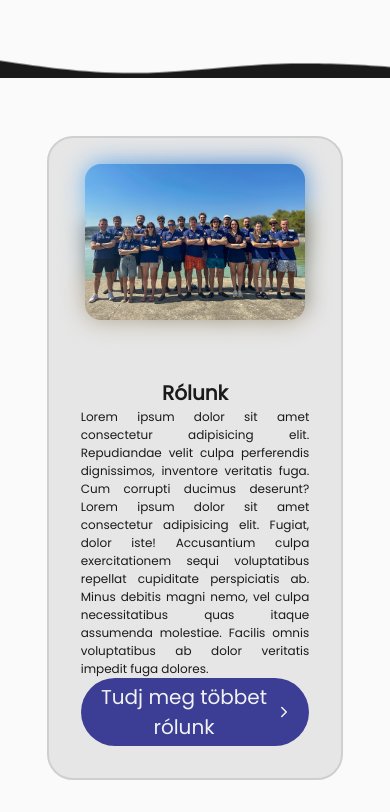
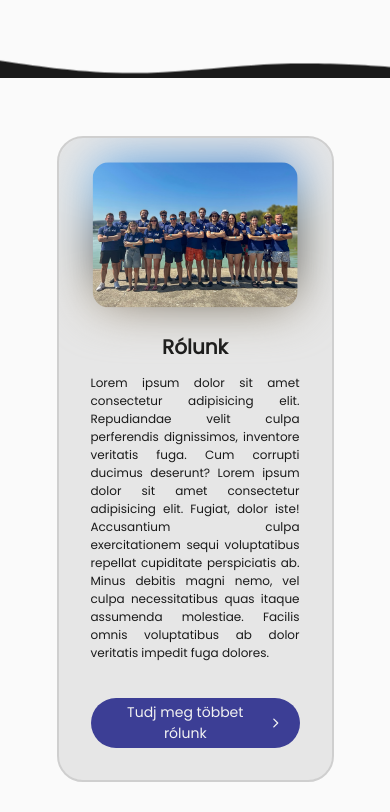
Before and after one commit to D0dzs/sbt-frontend-preview, a Next.js app: page / in a window 390 px wide. Shown: the part 559-1371 px from the top of the page. Built offline with nearby package versions, Linux system fonts and the light colour scheme; what tailwindcss-animated would draw is missing.

Commit message:
chore: refine home page layout and mode switch styling
- Adjusted home page image positioning and responsiveness
- Updated mode switch icon order and styling
- Improved layout spacing and image blur effect

```diff
--- a/app/components/ModeSwitch.jsx
+++ b/app/components/ModeSwitch.jsx
@@ -27,8 +27,8 @@ export function ModeToggle() {
         <div
           className={`bg-bme-white absolute z-1 ml-auto h-6 w-6 translate-x-0 rounded-full ${theme === 'dark' && 'translate-x-[175%]'}`}
         />
-        <MoonIcon size={16} stroke="white" />
-        <SunIcon size={16} stroke="black" />
+        <SunIcon size={16} stroke="white" />
+        <MoonIcon size={16} stroke="black" />
       </div>
     </div>
   );
--- a/app/page.jsx
+++ b/app/page.jsx
@@ -22,14 +22,18 @@ export default function Home() {
       <SectionLayout className={'grid justify-center p-8 pt-16 lg:pt-32'}>
         <Container
           className={
-            'grid h-full w-[75vw] grid-flow-row grid-rows-1 p-0 lg:grid-flow-col lg:grid-cols-2 lg:grid-rows-1'
+            'grid h-fit w-[70vw] grid-flow-row grid-rows-1 overflow-clip p-0 lg:w-[60vw] lg:grid-flow-col lg:grid-cols-[.9fr_1.1fr] lg:grid-rows-1 lg:py-8'
           }
         >
-          <div className="relative flex h-full items-center justify-center">
-            <img src={'/csapat.png'} alt="CSAPAT" className="absolute z-1 h-3/4 rounded-2xl lg:h-3/4" />
-            <img src={'/csapat.png'} alt="CSAPAT" className="h-3/4 rounded-2xl blur-md lg:h-3/4" />
+          <div className="relative grid h-full w-full items-center justify-center">
+            <img
+              src={'/csapat.png'}
+              alt="CSAPAT"
+              className="absolute top-1/2 left-1/2 z-1 h-3/4 -translate-x-1/2 -translate-y-1/2 self-center rounded-2xl lg:h-fit lg:w-96"
+            />
+            <img src={'/csapat.png'} alt="CSAPAT (background)" className="h-3/4 rounded-2xl blur-xl lg:h-fit lg:w-96" />
           </div>
-          <div className="grid h-full grid-flow-row items-center justify-center p-8 lg:pr-16 lg:pl-0">
+          <div className="grid gap-3 h-full grid-flow-row items-center justify-center p-8 pt-0 lg:p-0 lg:pr-16 lg:pl-0">
             <h3 className="self-end text-center text-xl font-bold lg:text-2xl">Rólunk</h3>
             <p className="self-baseline text-justify text-xs font-extralight md:mx-auto md:text-base">
               Lorem ipsum dolor sit amet consectetur adipisicing elit. Repudiandae velit culpa perferendis dignissimos,
@@ -40,10 +44,11 @@ export default function Home() {
             </p>
             <Link
               href={''}
-              className="dark:bg-bme-orange bg-bme-blue text-bme-white dark:text-bme-black flex w-fit items-center justify-between gap-1 rounded-full px-4 py-1 text-center text-xl md:mx-auto"
+              className="dark:bg-bme-orange bg-bme-blue text-bme-white dark:text-bme-black mx-auto mt-6 flex w-fit items-center justify-between gap-1 rounded-full px-4 py-1 text-center text-sm lg:mt-0 lg:text-xl"
             >
               Tudj meg többet rólunk
-              <ChevronRight />
+              <ChevronRight size={16} className="block lg:hidden" />
+              <ChevronRight className="hidden lg:block" />
             </Link>
           </div>
         </Container>
```
